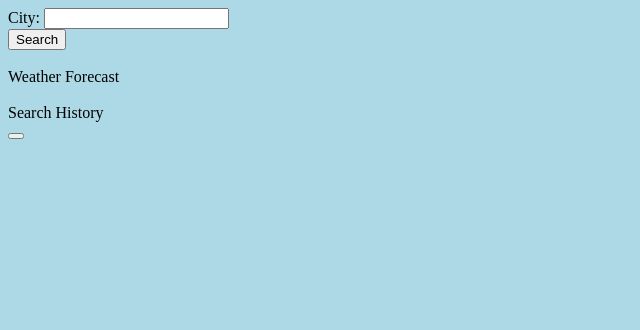
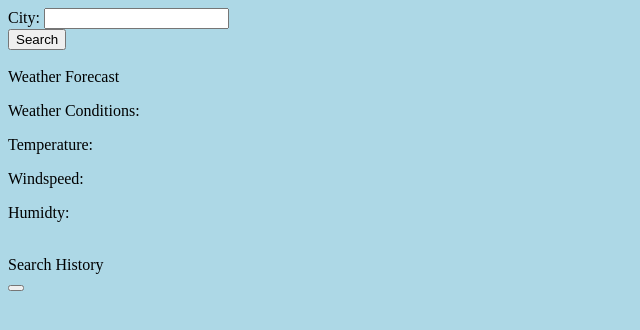
Before and after one commit to SHoang6702/WeatherDashbord, a plain HTML site: page index.html in a window 1280 px wide. Shown: the whole page, without its empty margins (0-640 px from the left). Drawn offline with Linux system fonts and the light colour scheme.

Commit message:
HTML improvements, but API call still broken.

```diff
--- a/index.html
+++ b/index.html
@@ -11,7 +11,12 @@
     <label for="city">City:</label>
     <input type="text" id="city" name="city"><br>
     <button id="searchButton">Search</button><br><br>
-    <div id="searchResults">Weather Forecast</div><br>
+    <div id="searchResults">Weather Forecast
+        <p id="weatherConditions">Weather Conditions:</p>
+        <p id="temperature">Temperature:</p>
+        <P id="windSpeed">Windspeed:</P>
+        <P id="humidity">Humidty:</P>
+    </div><br>
     <div>Search History<br>
         <button id="searchHistory"></button>
     </div>
```
